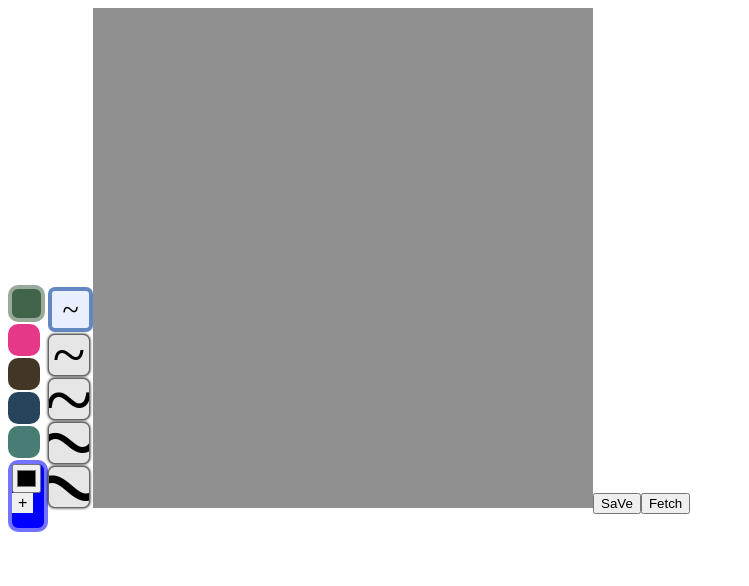
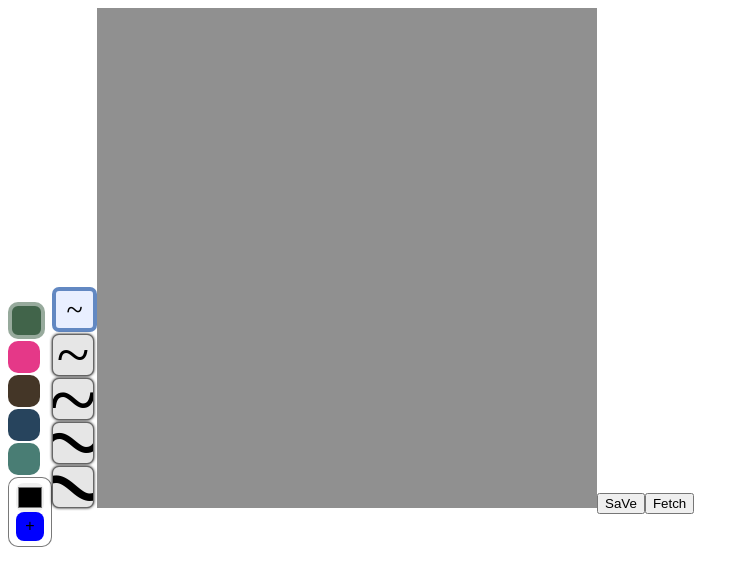
Before and after one commit to NiSHAN808/react-drwing-app, a React (Vite) app: page / in a window 1280 px wide. Shown: the top 586 px of the page, without its empty margins (0-749 px from the left). Built offline with nearby package versions, Linux system fonts and the light colour scheme.

Commit message:
add new color botton css

```diff
--- a/src/ColorPalate.jsx
+++ b/src/ColorPalate.jsx
@@ -51,16 +51,32 @@ function ColorPlate({ selectedColor, setSelectedColor, strokeSize, setStrokeSize
                 </div>)}
                 <div style={{
                     border: "4px solid rgba(255, 255, 255, 0.45)",
-                    background: "blue",
-                    height: "4rem",
+                    background: "#ffffff",
+                    height: "3.6rem",
                     width: "2rem",   // ik its terrable gonna optimize latter
                     borderRadius: "10px",
-                    marginBottom: "2px",
+                    marginBottom: "2px",   border:"solid 1px #1010108f",
+                    display: "flex",
+                        justifyContent: "center",
+                        alignItems: "center",
+                        flexDirection: "column",
+                        margin: "0px",
+                        padding: "5px",
                 }}>
-                    <input ref={newColor} type="color" style={{ height: "1.8rem", width: "1.8rem", border: "noen" }}></input>
+                    <input ref={newColor} type="color" style={{ height: "1.8rem",
+                         width: "1.8rem",
+                         borderRadius:"0.5rem",
+                         padding: "0px",
+                          appearance: "none",
+                           border:"none"}}></input>
                     <button onClick={handleAddColorClick} style={{
                         border: "none",
-                        fontSize: "1rem"
+                        fontSize: "1rem",
+                        height: "1.8rem",
+                        width: "1.8rem",
+                        background: "blue",
+                        borderRadius:"0.5rem",
+
                     }}>+</button>
                 </div>
             </div>
```
